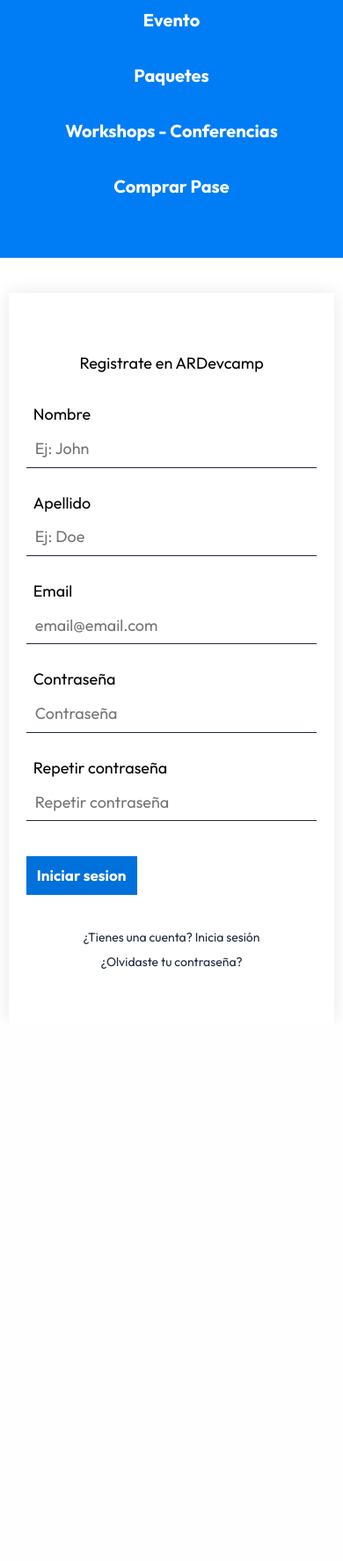
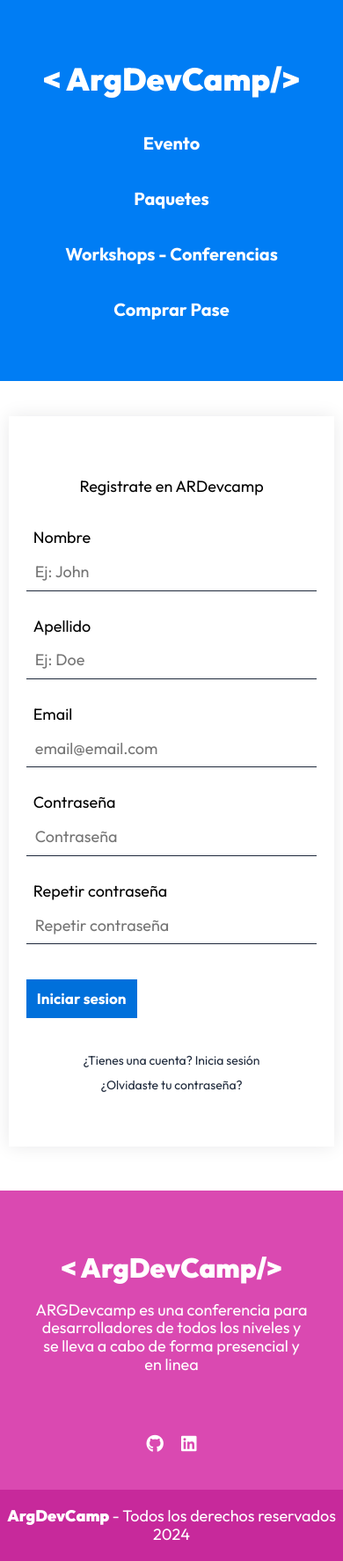
Before and after one commit to gonzaihernandez04/ARDevcamp, a PHP site: template views/auth/registro.php in a window 390 px wide. Shown: the part 693-2467 px from the top of the page at 88% size. Before the commit the page ends 1794 px from the top, so only its background shows below. Run offline with PHP 8.4, Linux system fonts and the light colour scheme; the template is opened without the code that fills it, so the values that code supplies are empty; some libraries are stand-ins or nearby versions.

Commit message:
style: se creo y estilizo el footer. Se crearon nuevos mixins como textoFluido, el cual sirve para hacer responsive a los textos. Se creo un mixin para el menu de las redes sociales. el cual se aplico selectores de atributo para los enlaces y se les asigno un ICON con fontawesome

```diff
--- a/classes/Email.php
+++ b/classes/Email.php
@@ -31,7 +31,7 @@ class Email {
 
 
 
-         $this->mail->setFrom('cuentas@devwebcamp.com');
+         $this->mail->setFrom('ardevcamp@gmail.com');
          $this->mail->addAddress($this->email, $this->nombre);
          $this->mail->Subject = 'Confirma tu Cuenta';
 
--- a/src/scss/UI/_index.scss
+++ b/src/scss/UI/_index.scss
@@ -1,2 +1,4 @@
 @forward 'formulario';
 @forward 'header';
+@forward 'footer';
+@forward 'social';
--- /dev/null
+++ b/src/scss/UI/footer/_footer.scss
@@ -0,0 +1,43 @@
+@use 'base/variables' as v;
+@use 'base/mixins' as m;
+.footer{
+    margin-top: 5rem;
+    background-color: v.$morado;
+    color: v.$blanco;
+    &__contenido{
+        @include m.contenedor-lg;
+        text-align: center;
+        @include m.tablet{
+            text-align: left
+        }
+    }
+    &__grid{
+        @include m.tablet{
+            @include m.grid(2,3rem);
+            place-items: center;
+        }
+    }
+
+   &__logo{
+    &--lg{
+        @include m.textoFluido(2.2rem,4rem);
+        color: v.$blanco;
+
+    }
+   }
+   &__texto{
+        @include m.textoFluido(.8rem,1.8rem);
+   }
+
+   &__copyright{
+        background-color: darken(v.$morado,10);
+        margin: 0;
+        padding: 2rem 0;
+        font-weight: v.$black;
+        &--regular{
+            font-weight: v.$regular;
+        }
+   }
+
+
+}
--- /dev/null
+++ b/src/scss/UI/footer/_index.scss
@@ -0,0 +1 @@
+@forward 'footer'
--- a/src/scss/UI/header/_barra.scss
+++ b/src/scss/UI/header/_barra.scss
@@ -5,8 +5,9 @@
     background-color: v.$azul;
     &__contenido{
 
-        @include m.contenedor;
-        box-shadow:none;
+        @include m.contenedor-lg;
+
+
         display: flex;
         flex-direction: column;
         justify-content: center;
@@ -17,8 +18,5 @@
             align-items: center
         }
     }
-    &__logo{
-        @include m.logo;
 
-    }
 }
--- a/src/scss/UI/header/_header.scss
+++ b/src/scss/UI/header/_header.scss
@@ -2,7 +2,7 @@
 @use 'base/variables' as v;
 
 .header{
-    padding: 5rem 0;
+    padding: 3rem 0;
     min-height: 45rem;
 
     background-image: url(../img/grafico.svg),url(../img/grafico.svg), linear-gradient(to right,rgba(pink, .2), rgba(v.$negro, .5)), image-set(url(../img/header.avif) 1x, url(../img/header.webp) 1x, url(../img/header.jpg) 1x);
@@ -12,15 +12,14 @@
 
 
     &__contenedor{
-        max-width: 90%;
-        width: 100%;
-        margin: 0 auto;
+        @include m.contenedor-lg;
 
 
     }
     &__nav{
         display: flex;
         flex-direction: row;
+        margin-bottom: 6rem;
         align-items: center;
         justify-content: center;
         @include m.tablet{
@@ -40,7 +39,7 @@
     }
 
     &__logo{
-        margin: 2rem 0;
+        margin: 2rem 0 6rem 0;
         color: v.$blanco;
         font-size: 7rem;
         text-transform: uppercase;
--- /dev/null
+++ b/src/scss/UI/social/_index.scss
@@ -0,0 +1 @@
+@forward 'sociales';
--- /dev/null
+++ b/src/scss/UI/social/_sociales.scss
@@ -0,0 +1,9 @@
+@use 'base/variables' as v;
+@use 'base/mixins' as m;
+.menu-redes{
+    @include m.menu-social(v.$blanco,2rem);
+    display: flex;
+    justify-content: center;
+    gap: 2rem;
+    margin-bottom: 4rem;
+}
--- a/src/scss/base/_mixins.scss
+++ b/src/scss/base/_mixins.scss
@@ -81,6 +81,12 @@
     @include boxShadow(v.$grisClaro);
 }
 
+@mixin contenedor-lg(){
+    padding: 5rem 2rem;
+    max-width: 90%;
+    width: 100%;
+    margin: 0 auto;
+}
 @mixin headings(){
     font-family: v.$fuente-principal;
     font-weight: v.$black;
@@ -111,3 +117,33 @@
         margin: 0;
     }
 }
+
+
+@mixin textoFluido($min,$max){
+    font-size: clamp($min, -0.8rem + 10vw, $max);
+}
+
+@mixin menu-social($color, $size){
+    &__enlace{
+        &::before{
+            color: $color;
+            font-size: $size;
+            display: inline-block;
+            font-style: normal;
+            text-rendering: auto;
+            -webkit-font-smoothing: antialised;
+            font-family: 'Font Awesome 6 Brands';
+        }
+        &[href*="https://github.com"]::before{
+            content: "\f09b";
+        }
+        &[href*="https://linkedin.com"]::before{
+            content: "\f08c";
+        }
+
+
+    }
+    &__ocultar{
+        display: none;
+    }
+}
--- a/src/scss/base/_tipografia.scss
+++ b/src/scss/base/_tipografia.scss
@@ -22,3 +22,8 @@ h3 {
 [class$="__heading"]{
     @include m.nombre-pagina;
 }
+[class$="__logo"]{
+    @include m.logo;
+
+
+}
--- a/src/scss/base/_variables.scss
+++ b/src/scss/base/_variables.scss
@@ -20,7 +20,7 @@ $grisOscuro: #1E293B;
 
 $rojo: rgb(169, 0, 0);
 $verde: #02db02;
-$morado : rgb(235, 79, 191);
+$morado : rgb(218, 73, 177);
 
 $celeste: rgb(31, 182, 228);
 $amarillo: rgb(243, 197, 32);
--- a/views/auth/registro.php
+++ b/views/auth/registro.php
@@ -5,7 +5,7 @@
         <h2 class="auth__heading text-center nombre-pagina"><?php include_once __DIR__ . '/../templates/nombre-pagina.php';?></h2>
         <p class="auth__texto text-center">Registrate en ARDevcamp</p>
 
-        <form class="formulario">
+        <form class="formulario" method="POST">
 
             <div class="formulario__campo">
                 <label for="nombre" class="formulario__label">Nombre</label>
--- a/views/templates/footer.php
+++ b/views/templates/footer.php
@@ -0,0 +1,24 @@
+<footer class="footer">
+    <div class="footer__grid">
+        <div class="footer__contenido">
+            <h2 class="footer__logo--lg">&#60; ArgDevCamp/></h2>
+            <p class="footer__texto">ARGDevcamp es una conferencia para desarrolladores de todos los niveles y se lleva a cabo de forma presencial y en linea</p>
+        </div>
+
+        <nav class="menu-redes text-center">
+            <a class="menu-redes__enlace" rel="noopener noreferrer" target="_blank" href="https://github.com/gonzajs04">
+                <span class="menu-redes__ocultar">GitHub</span>
+            </a>
+            <a class="menu-redes__enlace" rel="noopener noreferrer" target="_blank" href="https://linkedin.com/in/gonza-hernandez/">
+                <span class="menu-redes__ocultar">Linkedin</span>
+            </a>
+        </nav>
+    </div>
+
+    <div class="footer__copyright text-center">
+        ArgDevCamp
+        <span class="footer__copyright--regular text-center">
+            - Todos los derechos reservados <?php echo date('Y'); ?>
+        </span>
+    </div>
+</footer>
--- a/views/templates/header.php
+++ b/views/templates/header.php
@@ -12,7 +12,7 @@
 
             <div class="header__footer">
                 <div class="header__contenedor__texto">
-                    <p class="header__texto">| Octubre 5 - 6 / 2023 </p>
+                    <p class="header__texto">| Octubre 5 - 6 / 2024 </p>
                     <p class="header__texto header__texto--modalidad">| En Linea - Presencial</p>
                 </div>
 
@@ -30,8 +30,8 @@
 
 <div class="barra">
     <div class="barra__contenido">
-        <a href="">
-           <h2 class="barra__logo"> &#60;ARGDevCamp/></h2>
+        <a href="/">
+          <h2 class="barra__logo">&#60; ArgDevCamp/></h2>
         </a>
         <div class="navegacion">
             <a href="/argdevcamp" class="navegacion__enlace">Evento</a>
```
Also changed, not shown: public/build/css/app.css, 1 other file.
